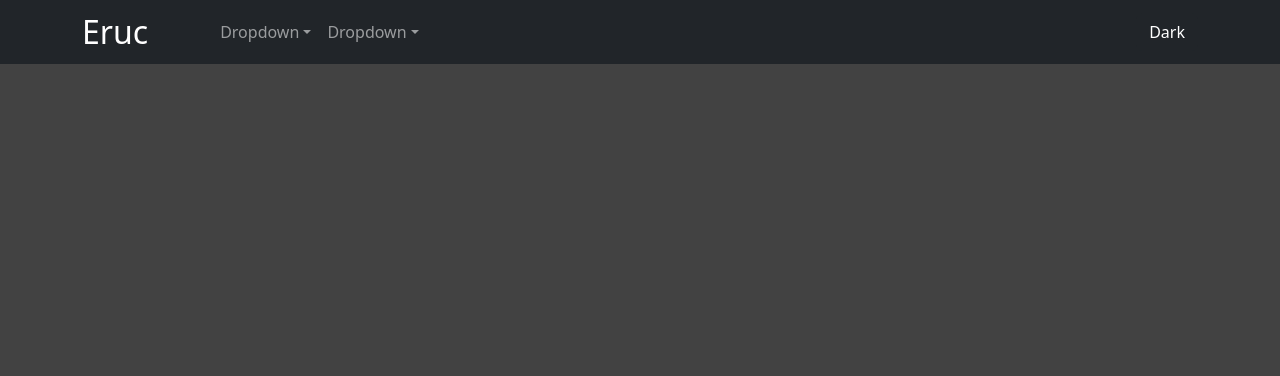
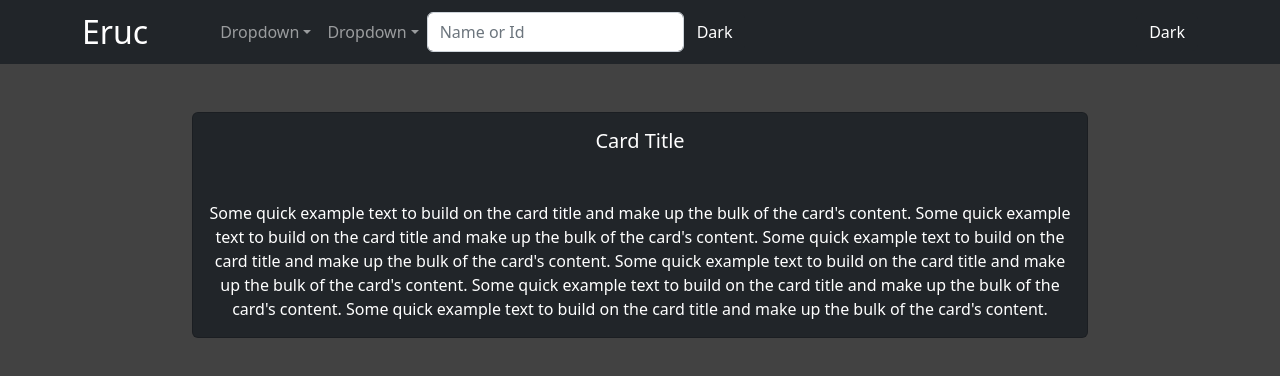
Before and after one commit to eruc1117/blog-front-end, a React (Create React App) app: page / in a window 1280 px wide. Shown: the top 376 px of the page. Built offline with nearby package versions, Linux system fonts and the light colour scheme.

Commit message:
feat: add Home component

```diff
--- a/src/App.js
+++ b/src/App.js
@@ -2,6 +2,7 @@ import React from 'react';
 import { Helmet } from 'react-helmet';
 
 import BasicNavbar from './UI/Navbar/BasicNavbar';
+import Home from './Component/Home/Home';
 import './App.css';
 
 
@@ -15,6 +16,7 @@ class App extends React.Component {
         </Helmet>
         <div className='main-body'>
           <BasicNavbar/>
+          <Home/>
         </div>
       </div>
     )
--- /dev/null
+++ b/src/Component/Home/Home.js
@@ -0,0 +1,27 @@
+import Card from 'react-bootstrap/Card';
+
+const Home = () => {
+    return (
+        <Card bg='dark' text='white' className='mx-auto mt-5' style={{ width: '70%' }}>
+            <Card.Body >
+                <Card.Title className='text-center mb-5'>Card Title</Card.Title>
+                <Card.Text className='text-center mt-5'>
+                    Some quick example text to build on the card title and make up the
+                    bulk of the card's content.
+                    Some quick example text to build on the card title and make up the
+                    bulk of the card's content.
+                    Some quick example text to build on the card title and make up the
+                    bulk of the card's content.
+                    Some quick example text to build on the card title and make up the
+                    bulk of the card's content.
+                    Some quick example text to build on the card title and make up the
+                    bulk of the card's content.
+                    Some quick example text to build on the card title and make up the
+                    bulk of the card's content.
+                </Card.Text>
+            </Card.Body>
+        </Card>
+    )
+}
+
+export default Home
--- a/src/UI/Navbar/BasicNavbar.js
+++ b/src/UI/Navbar/BasicNavbar.js
@@ -2,6 +2,7 @@ import Container from 'react-bootstrap/Container';
 import Nav from 'react-bootstrap/Nav';
 import Navbar from 'react-bootstrap/Navbar';
 import Button from 'react-bootstrap/Button';
+import Form from 'react-bootstrap/Form';
 
 import DropdownsList from '../DropdownsList/DropdownsList';
 
@@ -14,6 +15,8 @@ function BasicNavbar() {
                     <Nav className="ms-5">
                         <DropdownsList/>
                         <DropdownsList/>
+                        <Form.Control type="email" placeholder="Name or Id" />
+                        <Button variant="dark">Dark</Button>
                     </Nav>
                 </Navbar.Collapse>
                 <Button variant="dark">Dark</Button>
```
